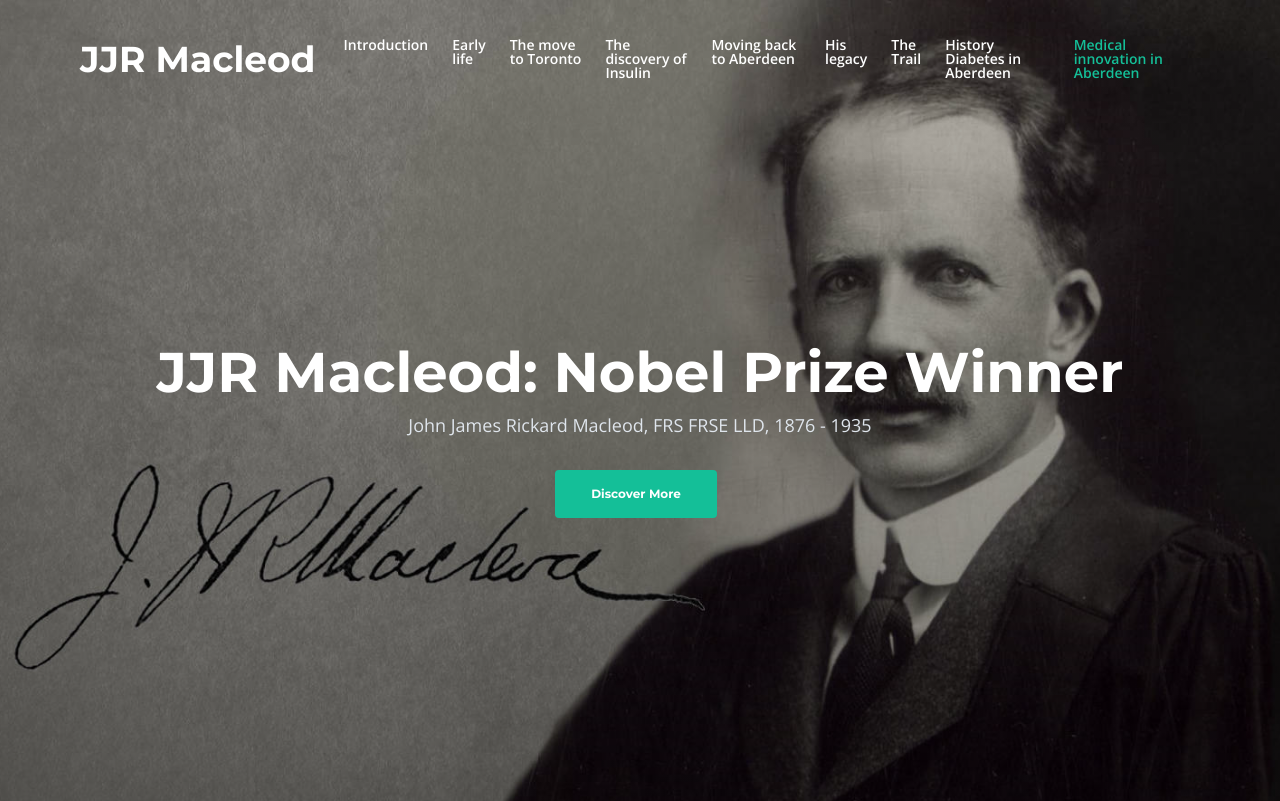
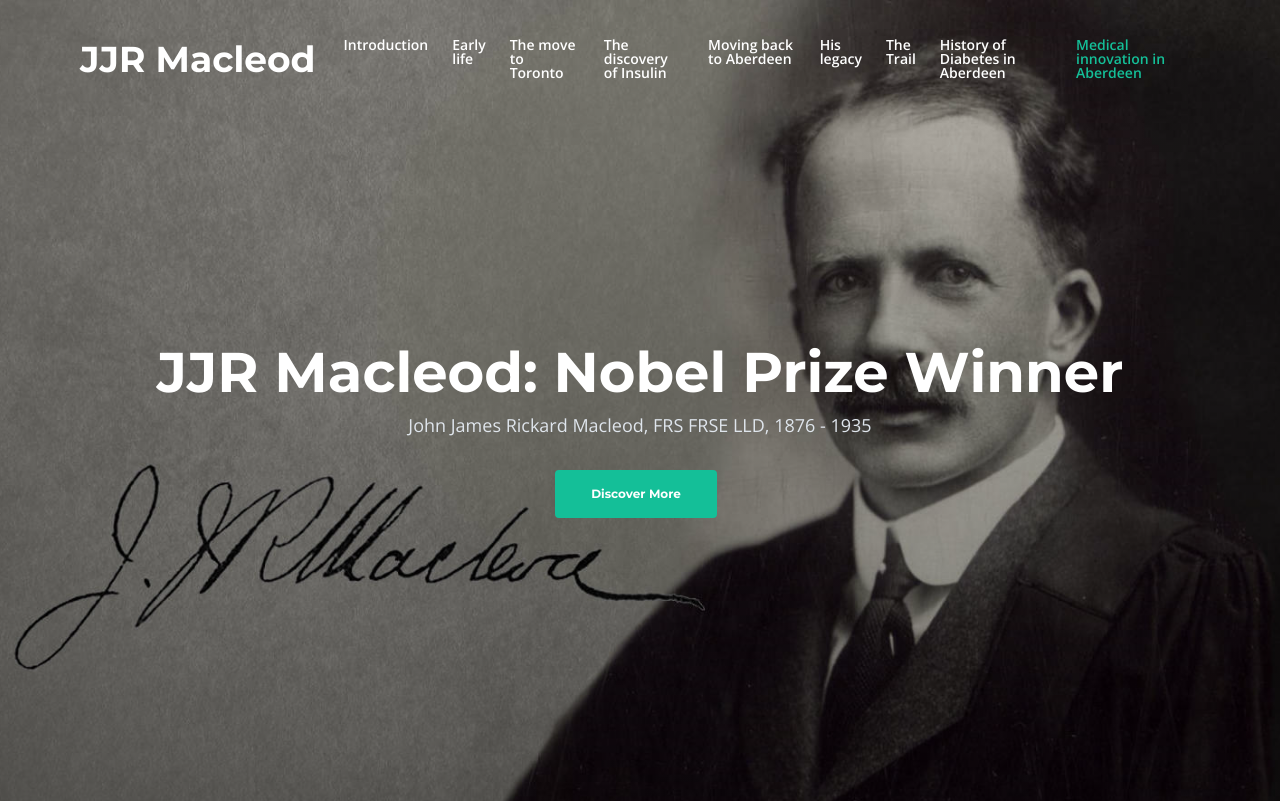
Before and after one commit to jjrmacleod/jjrmacleod.github.io, a plain HTML site: page index.html in a window 1280 px wide. Shown: the top 801 px of the page. Drawn offline with nearby package versions, Linux system fonts and the light colour scheme; some packages are replaced by stand-ins of ours.

Commit message:
menu text tweak

```diff
--- a/index.html
+++ b/index.html
@@ -88,7 +88,7 @@
                     <a class="nav-link page-scroll" href="#jjr_macleod_trail">The Trail</a>
                 </li>
                 <li class="nav-item">
-                    <a class="nav-link page-scroll" href="#history_of_diabetes_in_aberdeen">History Diabetes in Aberdeen</a>
+                    <a class="nav-link page-scroll" href="#history_of_diabetes_in_aberdeen">History of Diabetes in Aberdeen</a>
                 </li>
                 <li class="nav-item">
                     <a class="nav-link page-scroll" href="#medical_innovation_in_aberdeen">Medical innovation in Aberdeen</a>
```
